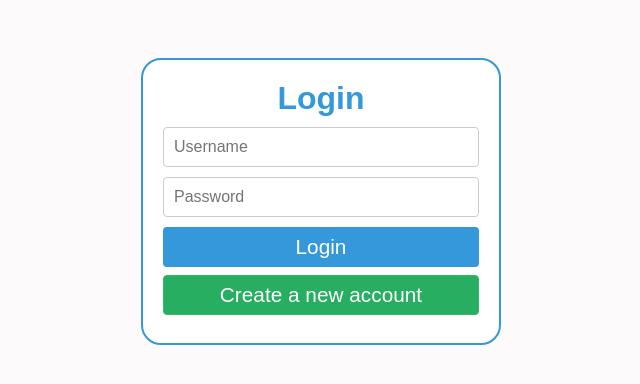
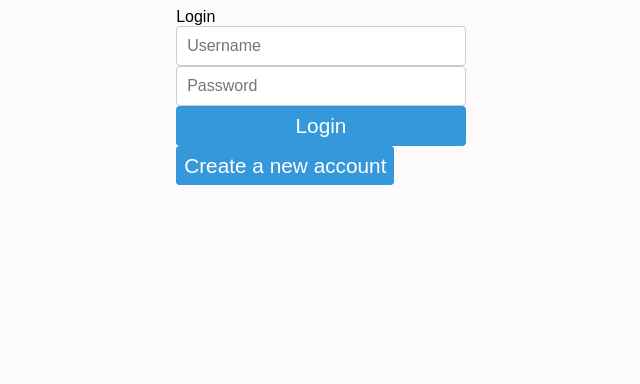
Before and after one commit to vafugere/Sample-Form, a plain HTML site: page index.html in a window 1280 px wide. Shown: the whole page, without its empty margins (319-959 px from the left). Drawn offline with Linux system fonts and the light colour scheme.

Commit message:
Replace .group divs with .button-container for layout cleanup

```diff
--- a/index.html
+++ b/index.html
@@ -6,17 +6,15 @@
         <link href="style.css" rel="stylesheet">
     </head>
     <body>
-        <div class="login-container">
-            <div class="login-title">Login</div>
+        <div class="form-container">
+            <div class="header">Login</div>
             <form id="login_form" name="login_form" class="flex-form" method="post" action="landing.html">
-                <div class="group">
-                    <input type="text" id="username" name="username" class="input" placeholder="Username"/>
-                </div>
-                <div class="group">
-                    <input type="password" id="password" name="password" class="input" placeholder="Password"/>
-                </div>
-                <input type="submit" id="btn_login" name="btn_login" class="btn-primary" value="Login"/>
-                <a href="signup.html" class="btn-secondary">Create a new account</a>
+                <input type="text" id="username" name="username" class="input" placeholder="Username"/>
+                <input type="password" id="password" name="password" class="input" placeholder="Password"/>
+                 <div class="button-container">
+                    <input type="submit" id="btn_login" name="btn_login" class="btn-primary" value="Login"/>
+                    <a href="signup.html" class="btn-primary">Create a new account</a>
+                 </div>
             </form>
         </div>
     </body>
```
